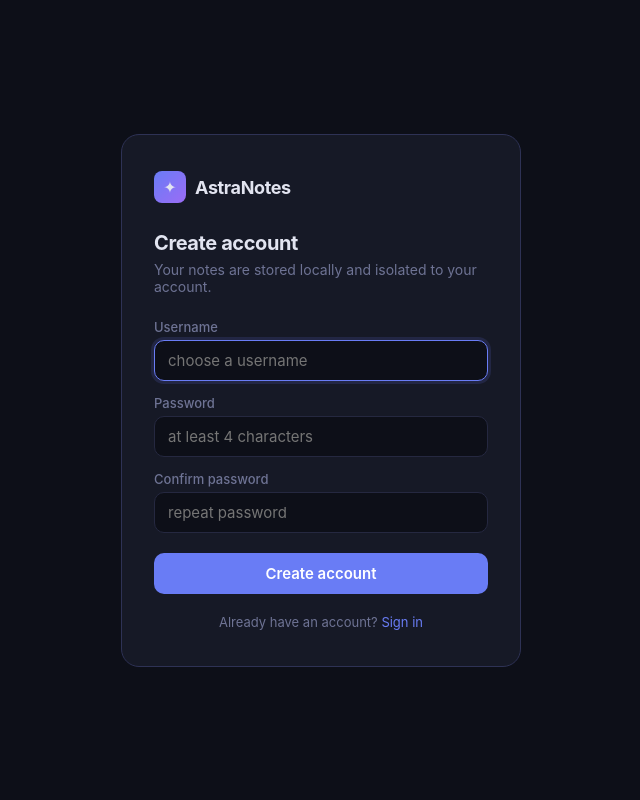
After one commit to Alex-Shirazi1/AstraNotes, a Flask app: page /register in a window 1280 px wide. The commit adds this page. Shown: the whole page, without its empty margins (319-959 px from the left). Run offline with Flask 3, Linux system fonts and the light colour scheme.

Commit message:
feat: multi-user auth, Flask web UI, CI fix
- Add User model + UserRepository (JSON-file-backed, per-user isolation)
- Rewrite web/app.py with login/register/logout routes, login_required
  decorator, per-user note directories at ~/.astranotes/data/{user_id}/
- Add login.html and register.html dark-theme templates
- Update index.html with username display and sign-out button
- Fix admin.html to render total_users from template variable
- Fix CI: remove --cov-fail-under from pytest args, add .coveragerc that
  omits web/ and user model from coverage (unit tests cover service/model
  layer only); threshold 70% still enforced via .coveragerc [report]
- Update requirements.txt: Werkzeug>=3.0 for password hashing

```diff
--- a/requirements.txt
+++ b/requirements.txt
@@ -1,2 +1,3 @@
 cryptography==42.0.5   # Fernet symmetric encryption for private notes (SPR-01). License: Apache 2.0
 Flask>=3.0             # Web UI presentation layer (NFR-02). License: BSD-3-Clause
+Werkzeug>=3.0          # Password hashing for user auth (comes with Flask). License: BSD-3-Clause
--- a/src/astranotes/web/app.py
+++ b/src/astranotes/web/app.py
@@ -1,34 +1,44 @@
 """
 astranotes.web.app
-Flask web UI layer for AstraNotes.
+Flask web UI layer for AstraNotes — multi-user edition.
 Traces to: FR-01, FR-02, FR-03, FR-04, FR-06, FR-07, FR-08
 Design doc: docs/architecture/AstraNotes_WebUI_Design.pdf
 
-New presentation layer only — wires directly to existing NoteService and
-JsonFileRepository without modifying any core business logic (NFR-02).
+Architecture:
+  View   — Jinja2 templates (index.html, login.html, register.html, admin.html)
+  Controller — Flask routes (this file)
+  Model  — NoteService + JsonFileRepository + UserRepository (existing packages, unchanged)
+
+Each user gets an isolated notes directory:
+  ~/.astranotes/data/{user_id}/
 """
 import logging
 import sys
+from functools import wraps
 from pathlib import Path
 
 sys.path.insert(0, str(Path(__file__).resolve().parents[3]))
 
-from flask import Flask, flash, redirect, render_template, request, url_for
+from flask import (Flask, flash, redirect, render_template,
+                   request, session, url_for)
+from werkzeug.security import check_password_hash, generate_password_hash
 
-from astranotes.models.note import (
-    Note,
-    NoteNotFoundError,
-    StoragePersistenceError,
-    ValidationError,
-)
+from astranotes.models.note import (Note, NoteNotFoundError,
+                                     StoragePersistenceError, ValidationError)
+from astranotes.models.user import User, UserAlreadyExistsError
 from astranotes.repository.json_file_repository import JsonFileRepository
+from astranotes.repository.user_repository import UserRepository
 from astranotes.service.note_service import NoteService
 from astranotes.validation.validation_layer import ValidationLayer
 
-DATA_DIR = Path.home() / ".astranotes" / "data"
-_LOG_PATH = Path.home() / ".astranotes" / "astranotes_actions.log"
-_LOG_PATH.parent.mkdir(parents=True, exist_ok=True)
+# ── Paths ──────────────────────────────────────────────────────────
+BASE_DIR   = Path.home() / ".astranotes"
+USERS_DIR  = BASE_DIR / "users"
+DATA_ROOT  = BASE_DIR / "data"
+_LOG_PATH  = BASE_DIR / "astranotes_actions.log"
+BASE_DIR.mkdir(parents=True, exist_ok=True)
 
+# ── Logging ────────────────────────────────────────────────────────
 logging.basicConfig(
     level=logging.INFO,
     format="%(asctime)s [%(levelname)s] %(message)s",
@@ -39,105 +49,182 @@ logging.basicConfig(
 )
 logger = logging.getLogger("astranotes.web")
 
+# ── Flask app ──────────────────────────────────────────────────────
 app = Flask(__name__)
-app.secret_key = "astranotes-dev-secret"  # required for flash messages only
+app.secret_key = "astranotes-dev-secret-change-in-prod"
+
+user_repo = UserRepository(USERS_DIR)
 
 
-def _build_components() -> tuple[NoteService, JsonFileRepository, ValidationLayer]:
-    repo = JsonFileRepository(DATA_DIR)
-    validator = ValidationLayer()
-    service = NoteService(repo=repo, validator=validator)
-    return service, repo, validator
+# ── Helpers ────────────────────────────────────────────────────────
+
+def _note_service() -> tuple[NoteService, JsonFileRepository]:
+    """Build NoteService scoped to the current user's data directory."""
+    user_id = session["user_id"]
+    data_dir = DATA_ROOT / user_id
+    repo = JsonFileRepository(data_dir)
+    return NoteService(repo=repo, validator=ValidationLayer()), repo
 
 
-# GET / — FR-08: list all notes sorted by modified_at desc
-# GET /?q= — FR-07: keyword search
+def login_required(f):
+    @wraps(f)
+    def decorated(*args, **kwargs):
+        if "user_id" not in session:
+            return redirect(url_for("login"))
+        return f(*args, **kwargs)
+    return decorated
+
+
+# ── Auth routes ────────────────────────────────────────────────────
+
+@app.route("/login", methods=["GET", "POST"])
+def login():
+    if "user_id" in session:
+        return redirect(url_for("index"))
+    if request.method == "POST":
+        username = request.form.get("username", "").strip()
+        password = request.form.get("password", "")
+        user = user_repo.get_by_username(username)
+        if user and check_password_hash(user.password_hash, password):
+            session.clear()
+            session["user_id"]   = user.id
+            session["username"]  = user.username
+            logger.info("LOGIN user=%r", username)
+            flash(f"Welcome back, {user.username}!", "success")
+            return redirect(url_for("index"))
+        logger.warning("LOGIN_FAILED user=%r", username)
+        flash("Invalid username or password.", "error")
+    return render_template("login.html")
+
+
+@app.route("/register", methods=["GET", "POST"])
+def register():
+    if "user_id" in session:
+        return redirect(url_for("index"))
+    if request.method == "POST":
+        username = request.form.get("username", "").strip()
+        password = request.form.get("password", "")
+        confirm  = request.form.get("confirm", "")
+        if not username or len(username) < 2:
+            flash("Username must be at least 2 characters.", "error")
+        elif not password or len(password) < 4:
+            flash("Password must be at least 4 characters.", "error")
+        elif password != confirm:
+            flash("Passwords do not match.", "error")
+        elif user_repo.username_exists(username):
+            flash("That username is already taken.", "error")
+        else:
+            user = User(
+                username=username,
+                password_hash=generate_password_hash(password),
+            )
+            user_repo.save(user)
+            session.clear()
+            session["user_id"]  = user.id
+            session["username"] = user.username
+            logger.info("REGISTER user=%r id=%s", username, user.id)
+            flash(f"Account created. Welcome, {username}!", "success")
+            return redirect(url_for("index"))
+    return render_template("register.html")
+
+
+@app.route("/logout", methods=["POST"])
+@login_required
+def logout():
+    username = session.get("username", "?")
+    session.clear()
+    logger.info("LOGOUT user=%r", username)
+    flash("You have been signed out.", "success")
+    return redirect(url_for("login"))
+
+
+# ── Note routes (all login-required) ──────────────────────────────
+
 @app.route("/", methods=["GET"])
+@login_required
 def index():
-    service, _, _ = _build_components()
+    service, _ = _note_service()
     q = request.args.get("q", "").strip()
     if q:
         try:
             result = service.search(q)
-            notes = result.notes
-            logger.info("SEARCH keyword=%r hits=%d", q, len(notes))
+            notes  = result.notes
+            logger.info("SEARCH user=%r keyword=%r hits=%d",
+                        session["username"], q, len(notes))
         except ValueError as exc:
             flash(str(exc), "error")
-            logger.warning("SEARCH_REJECTED keyword=%r reason=%s", q, exc)
+            logger.warning("SEARCH_REJECTED user=%r keyword=%r reason=%s",
+                           session["username"], q, exc)
             notes = service.list_sorted()
     else:
         notes = service.list_sorted()
-        logger.info("VIEW_LIST count=%d", len(notes))
-    return render_template("index.html", notes=notes, query=q)
+        logger.info("VIEW_LIST user=%r count=%d", session["username"], len(notes))
+    return render_template("index.html", notes=notes, query=q,
+                           username=session["username"])
 
 
-# POST /notes — FR-01, FR-04, FR-06: create note with title, body, tags, is_private
 @app.route("/notes", methods=["POST"])
+@login_required
 def create_note():
-    _, repo, validator = _build_components()
-    title = request.form.get("title", "").strip()
-    body = request.form.get("body", "").strip()
-    tags_raw = request.form.get("tags", "").strip()
+    _, repo = _note_service()
+    title      = request.form.get("title", "").strip()
+    body       = request.form.get("body", "").strip()
+    tags_raw   = request.form.get("tags", "").strip()
     is_private = request.form.get("is_private") == "on"
     tags = [t.strip() for t in tags_raw.split(",") if t.strip()] if tags_raw else []
     try:
         note = Note(title=title, body=body, tags=tags, is_private=is_private)
-        validator.validate_note(note)
+        ValidationLayer().validate_note(note)
         repo.save(note)
-        logger.info("CREATE id=%s title=%r tags=%r private=%s", note.id, title, tags, is_private)
-        flash(f"Note \"{note.title}\" created.", "success")
+        logger.info("CREATE user=%r id=%s title=%r", session["username"], note.id, title)
+        flash(f'Note "{note.title}" created.', "success")
     except ValidationError as exc:
-        logger.warning("CREATE_REJECTED title=%r field=%s reason=%s", title, exc.field_name, exc.message)
+        logger.warning("CREATE_REJECTED user=%r field=%s reason=%s",
+                       session["username"], exc.field_name, exc.message)
         flash(f"Could not create note: {exc.message}", "error")
     except StoragePersistenceError as exc:
-        logger.error("CREATE_STORAGE_ERROR title=%r error=%s", title, exc.message)
         flash(f"Storage error: {exc.message}", "error")
     return redirect(url_for("index"))
 
 
-# POST /notes/<id>/edit — FR-02: edit title and body
 @app.route("/notes/<note_id>/edit", methods=["POST"])
+@login_required
 def edit_note(note_id: str):
-    service, _, _ = _build_components()
+    service, _ = _note_service()
     title = request.form.get("title", "").strip()
-    body = request.form.get("body", "").strip()
+    body  = request.form.get("body", "").strip()
     try:
         service.edit(note_id, title, body)
-        logger.info("EDIT id=%s title=%r", note_id, title)
+        logger.info("EDIT user=%r id=%s title=%r", session["username"], note_id, title)
         flash("Note updated.", "success")
     except ValidationError as exc:
-        logger.warning("EDIT_REJECTED id=%s field=%s reason=%s", note_id, exc.field_name, exc.message)
         flash(f"Validation error: {exc.message}", "error")
     except NoteNotFoundError:
-        logger.warning("EDIT_NOT_FOUND id=%s", note_id)
         flash("Note not found.", "error")
     except StoragePersistenceError as exc:
-        logger.error("EDIT_STORAGE_ERROR id=%s error=%s", note_id, exc.message)
         flash(f"Storage error: {exc.message}", "error")
     return redirect(url_for("index"))
 
 
-# POST /notes/<id>/delete — FR-03: delete note by ID
 @app.route("/notes/<note_id>/delete", methods=["POST"])
+@login_required
 def delete_note(note_id: str):
-    service, _, _ = _build_components()
+    service, _ = _note_service()
     try:
         service.delete(note_id)
-        logger.info("DELETE id=%s", note_id)
+        logger.info("DELETE user=%r id=%s", session["username"], note_id)
         flash("Note deleted.", "success")
     except NoteNotFoundError:
-        logger.warning("DELETE_NOT_FOUND id=%s", note_id)
         flash("Note not found.", "error")
     except StoragePersistenceError as exc:
-        logger.error("DELETE_STORAGE_ERROR id=%s error=%s", note_id, exc.message)
         flash(f"Storage error: {exc.message}", "error")
     return redirect(url_for("index"))
 
 
-# POST /notes/<id>/duplicate — duplicate a note
 @app.route("/notes/<note_id>/duplicate", methods=["POST"])
+@login_required
 def duplicate_note(note_id: str):
-    _, repo, validator = _build_components()
+    _, repo = _note_service()
     try:
         original = repo.get(note_id)
         copy = Note(
@@ -146,50 +233,64 @@ def duplicate_note(note_id: str):
             tags=list(original.tags),
             is_private=original.is_private,
         )
-        validator.validate_note(copy)
+        ValidationLayer().validate_note(copy)
         repo.save(copy)
-        logger.info("DUPLICATE source=%s new=%s title=%r", note_id, copy.id, copy.title)
-        flash(f"Duplicated as \"{copy.title}\".", "success")
+        logger.info("DUPLICATE user=%r source=%s new=%s",
+                    session["username"], note_id, copy.id)
+        flash(f'Duplicated as "{copy.title}".', "success")
     except NoteNotFoundError:
-        logger.warning("DUPLICATE_NOT_FOUND id=%s", note_id)
         flash("Note not found.", "error")
     except StoragePersistenceError as exc:
-        logger.error("DUPLICATE_STORAGE_ERROR id=%s error=%s", note_id, exc.message)
         flash(f"Storage error: {exc.message}", "error")
     return redirect(url_for("index"))
 
 
-# GET /admin — operational health dashboard
+# ── Admin dashboard ────────────────────────────────────────────────
+
 @app.route("/admin", methods=["GET"])
+@login_required
 def admin():
-    repo = JsonFileRepository(DATA_DIR)
-    notes = repo.list_all()
-    total_notes = len(notes)
+    # Aggregate stats across ALL users
+    all_users  = user_repo.list_all()
+    total_users = len(all_users)
+    total_notes = 0
+    storage_bytes = 0
 
-    storage_bytes = 0
-    for note in notes:
-        p = DATA_DIR / f"{note.id}.json"
-        if p.exists():
-            storage_bytes += p.stat().st_size
+    for user in all_users:
+        user_dir = DATA_ROOT / user.id
+        if user_dir.exists():
+            for p in user_dir.glob("*.json"):
+                total_notes   += 1
+                storage_bytes += p.stat().st_size
 
-    avg_body = round(sum(len(n.body) for n in notes) / total_notes, 1) if total_notes else 0.0
-    storage_ok = DATA_DIR.exists() and DATA_DIR.is_dir()
+    # Current user's notes for avg body length
+    _, repo = _note_service()
+    my_notes = repo.list_all()
+    avg_body = round(
+        sum(len(n.body) for n in my_notes) / len(my_notes), 1
+    ) if my_notes else 0.0
 
-    recent_logs: list[str] = []
+    storage_ok = DATA_ROOT.exists()
+
+    recent_logs: list = []
     if _LOG_PATH.exists():
         lines = _LOG_PATH.read_text(encoding="utf-8").splitlines()
-        recent_logs = lines[-25:][::-1]  # last 25, newest first
+        recent_logs = lines[-25:][::-1]
 
-    logger.info("ADMIN_VIEW notes=%d storage_bytes=%d", total_notes, storage_bytes)
+    logger.info("ADMIN_VIEW user=%r total_users=%d total_notes=%d",
+                session["username"], total_users, total_notes)
     return render_template(
         "admin.html",
+        total_users=total_users,
         total_notes=total_notes,
         storage_bytes=storage_bytes,
         storage_kb=round(storage_bytes / 1024, 2),
         avg_body=avg_body,
         storage_ok=storage_ok,
-        storage_path=str(DATA_DIR),
+        storage_path=str(DATA_ROOT),
         recent_logs=recent_logs,
+        username=session["username"],
+        users=all_users,
     )
 
 
--- a/src/astranotes/web/templates/admin.html
+++ b/src/astranotes/web/templates/admin.html
@@ -296,7 +296,7 @@
       <p class="stat-label">Total Notes</p>
     </div>
     <div class="stat-tile">
-      <p class="stat-value">1</p>
+      <p class="stat-value">{{ total_users }}</p>
       <p class="stat-label">Total Users</p>
     </div>
     <div class="stat-tile">
--- /dev/null
+++ b/src/astranotes/web/templates/register.html
@@ -0,0 +1,92 @@
+<!DOCTYPE html>
+<html lang="en">
+<head>
+  <meta charset="UTF-8">
+  <meta name="viewport" content="width=device-width, initial-scale=1.0">
+  <title>Create Account — AstraNotes</title>
+  <style>
+    :root {
+      --bg: #0d0f18; --surface: #161926; --border: #252840; --border-2: #2e3255;
+      --accent: #697cf5; --accent-dim: rgba(105,124,245,.14);
+      --text: #e2e4f0; --text-muted: #6e7394;
+      --success: #4db88a; --danger: #f06060;
+      --r-md: 10px; --r-xl: 18px;
+      --fast: 110ms; --norm: 200ms; --ease: cubic-bezier(.16,1,.3,1);
+      --font: -apple-system, BlinkMacSystemFont, "Segoe UI", system-ui, sans-serif;
+    }
+    *, *::before, *::after { box-sizing: border-box; margin: 0; padding: 0; }
+    body { font-family: var(--font); background: var(--bg); color: var(--text);
+      min-height: 100vh; display: flex; align-items: center; justify-content: center; padding: 20px; }
+    .card {
+      background: var(--surface); border: 1px solid var(--border-2);
+      border-radius: var(--r-xl); width: 100%; max-width: 400px; padding: 36px 32px;
+      animation: pop-in var(--norm) var(--ease) both;
+    }
+    @keyframes pop-in { from { opacity:0; transform:translateY(12px) scale(.97); } to { opacity:1; transform:none; } }
+    .logo { display:flex; align-items:center; gap:9px; margin-bottom:28px; }
+    .logo-mark { width:32px; height:32px; border-radius:8px;
+      background:linear-gradient(135deg,#697cf5 0%,#9b6cf5 100%);
+      display:flex; align-items:center; justify-content:center; font-size:1rem; flex-shrink:0; }
+    .logo-name { font-size:1.125rem; font-weight:700; letter-spacing:-.02em; }
+    h1 { font-size:1.25rem; font-weight:700; letter-spacing:-.02em; margin-bottom:6px; }
+    .sub { font-size:.875rem; color:var(--text-muted); margin-bottom:24px; }
+    .fg { display:flex; flex-direction:column; gap:5px; margin-bottom:14px; }
+    label { font-size:.8125rem; font-weight:500; color:var(--text-muted); }
+    input {
+      background:var(--bg); border:1px solid var(--border); border-radius:var(--r-md);
+      color:var(--text); font:inherit; font-size:.9375rem; padding:10px 13px; outline:none; width:100%;
+      transition:border-color var(--fast), box-shadow var(--fast);
+    }
+    input:focus { border-color:var(--accent); box-shadow:0 0 0 3px var(--accent-dim); }
+    .btn {
+      width:100%; padding:11px; background:var(--accent); color:#fff; border:none;
+      border-radius:var(--r-md); font:inherit; font-size:.9375rem; font-weight:600;
+      cursor:pointer; margin-top:6px; transition:opacity var(--fast);
+    }
+    .btn:hover { opacity:.86; }
+    .flash { padding:10px 14px; border-radius:var(--r-md); font-size:.875rem; margin-bottom:16px; }
+    .flash-error { background:rgba(240,96,96,.1); border:1px solid rgba(240,96,96,.28); color:var(--danger); }
+    .flash-success { background:rgba(77,184,138,.1); border:1px solid rgba(77,184,138,.28); color:var(--success); }
+    .foot { text-align:center; font-size:.8125rem; color:var(--text-muted); margin-top:20px; }
+    .foot a { color:var(--accent); text-decoration:none; }
+  </style>
+</head>
+<body>
+  <div class="card">
+    <div class="logo">
+      <span class="logo-mark">✦</span>
+      <span class="logo-name">AstraNotes</span>
+    </div>
+
+    {% with messages = get_flashed_messages(with_categories=true) %}
+      {% for category, message in messages %}
+        <div class="flash flash-{{ category }}">{{ message }}</div>
+      {% endfor %}
+    {% endwith %}
+
+    <h1>Create account</h1>
+    <p class="sub">Your notes are stored locally and isolated to your account.</p>
+
+    <form method="post" action="/register">
+      <div class="fg">
+        <label for="username">Username</label>
+        <input type="text" id="username" name="username" autocomplete="username"
+               placeholder="choose a username" required autofocus minlength="2">
+      </div>
+      <div class="fg">
+        <label for="password">Password</label>
+        <input type="password" id="password" name="password" autocomplete="new-password"
+               placeholder="at least 4 characters" required minlength="4">
+      </div>
+      <div class="fg">
+        <label for="confirm">Confirm password</label>
+        <input type="password" id="confirm" name="confirm" autocomplete="new-password"
+               placeholder="repeat password" required>
+      </div>
+      <button type="submit" class="btn">Create account</button>
+    </form>
+
+    <p class="foot">Already have an account? <a href="/login">Sign in</a></p>
+  </div>
+</body>
+</html>
```
Also changed, not shown: src/astranotes/models/user.py (added, +50 -0 lines), src/astranotes/repository/user_repository.py (added, +54 -0 lines), src/astranotes/web/templates/index.html (+7 -0 lines), src/astranotes/web/templates/login.html (added, +88 -0 lines), .github/workflows/ci.yml, 1 other file.
